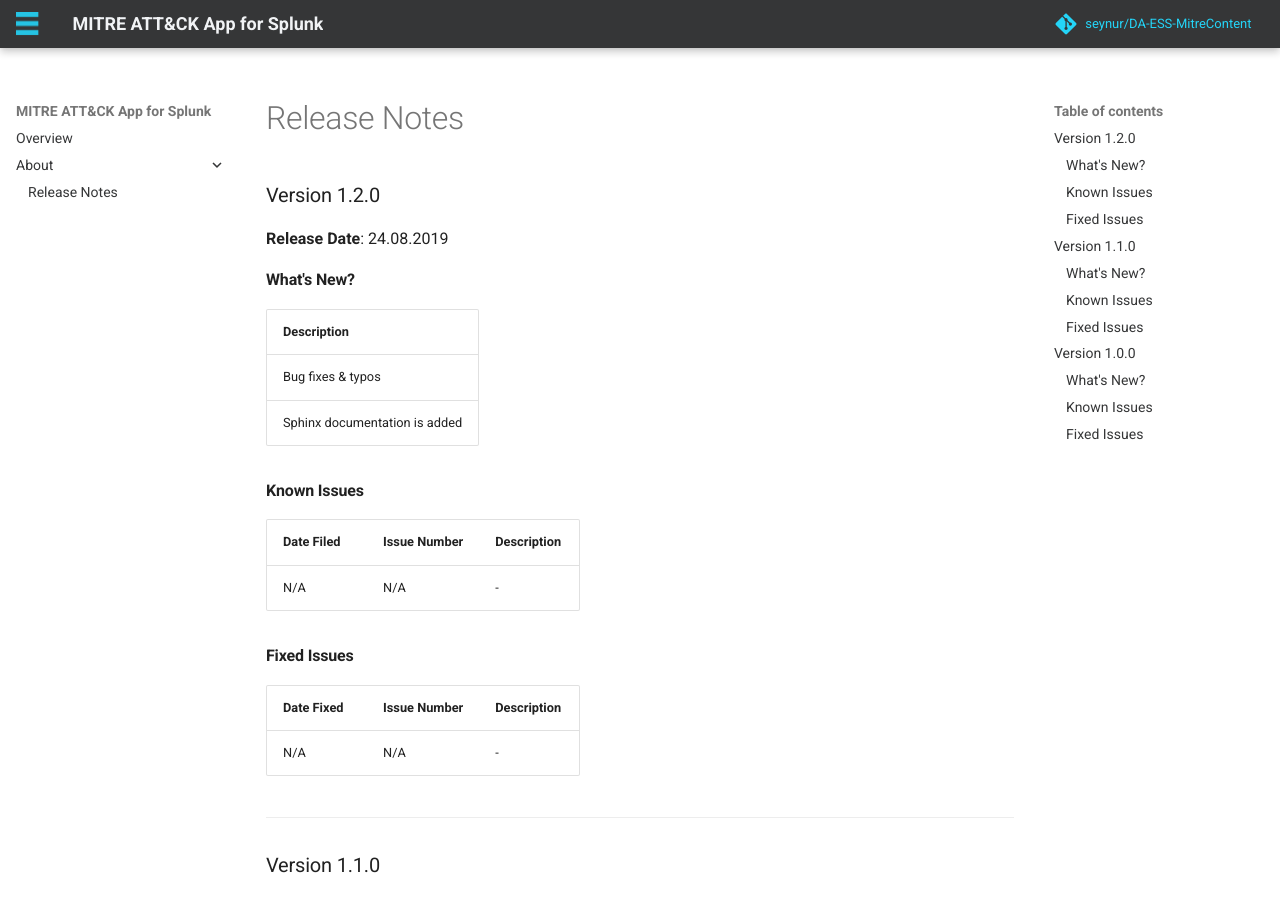
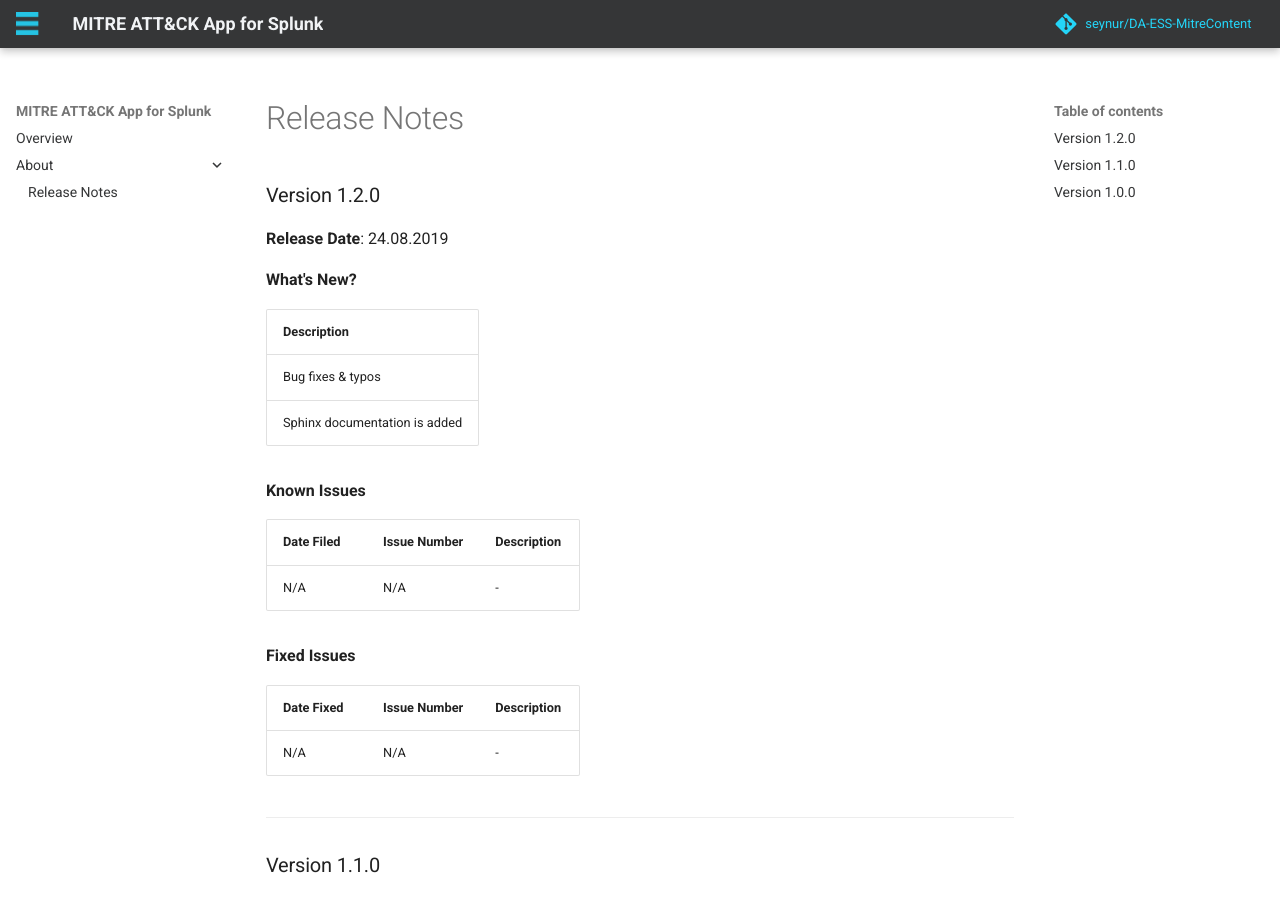
Before and after one commit to Oykucann/mitre-app-for-splunk-docs, an MkDocs documentation site: the page built from docs/release_notes.md, in a window 1280 px wide and 900 px high. Built offline with MkDocs 1.6.1 and Material for MkDocs 9.7.7, drawn with Linux system fonts in a browser that asks for light colours; comment, search, counter and statistics services are not loaded; the version menu is left out.

Commit message:
Update release_notes.md

```diff
--- a/docs/release_notes.md
+++ b/docs/release_notes.md
@@ -6,21 +6,21 @@
 ### Version 1.2.0
 **Release Date**: 24.08.2019
 
-#### What's New?
+**What's New?**
 
 | Description |
 | ------------------------
 | Bug fixes & typos
 | Sphinx documentation is added
 
-#### Known Issues
+**Known Issues**
 
 | Date Filed    | Issue Number      | Description |
 | ------------- | ----------------  | ----------------------
 | N/A    | N/A          | -
 
 
-#### Fixed Issues
+**Fixed Issues**
 
 | Date Fixed    | Issue Number      | Description |
 | ------------- | ----------------  | ----------------------
@@ -31,7 +31,7 @@
 ### Version 1.1.0
 **Release Date**: 06.08.2019
 
-#### What's New?
+**What's New?**
 
 | Description |
 | ------------------------
@@ -39,14 +39,14 @@
 | Added descriptions to dashboards
 | Added improvements for initial lookup generator
 
-#### Known Issues
+**Known Issues**
 
 | Date Filed    | Issue Number      | Description |
 | ------------- | ----------------  | ----------------------
 | N/A    | N/A          | -
 
 
-#### Fixed Issues
+**Fixed Issues**
 
 | Date Fixed    | Issue Number      | Description |
 | ------------- | ----------------  | ----------------------
@@ -57,21 +57,21 @@
 ### Version 1.0.0
 **Release Date**: 25.07.2019
 
-#### What's New?
+**What's New?**
 
 | Description |
 | ------------------------
 | Initial ### Version for Splunkbase
 | Test to run on 7.3.0 and ES App 5.3
 
-#### Known Issues
+**Known Issues**
 
 | Date Filed    | Issue Number      | Description |
 | ------------- | ----------------  | ----------------------
 | N/A    | N/A          | -
 
 
-#### Fixed Issues
+**Fixed Issues**
 
 | Date Fixed    | Issue Number      | Description |
 | ------------- | ----------------  | ----------------------
```
